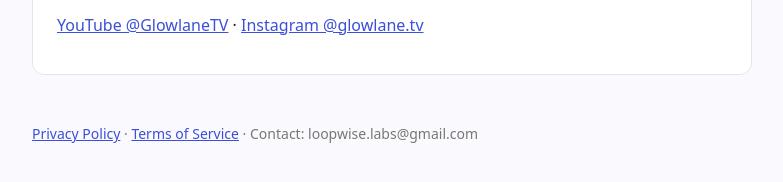
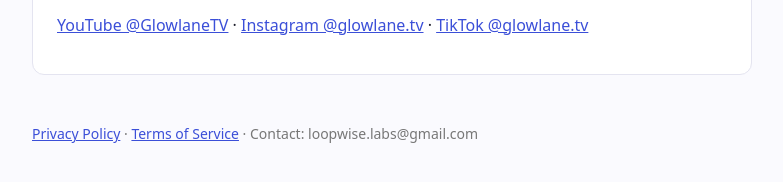
Before and after one commit to loopwiselabs-hq/loopwiselabs-hq.github.io, a plain HTML site: page index.html in a window 1280 px wide. Shown: the part 340-522 px from the top of the page, without its empty margins (248-1031 px from the left). Drawn offline with Linux system fonts and the light colour scheme.

Commit message:
Add TikTok developer site verification file and TikTok link
The signature file proves to TikTok for Developers that we own
https://loopwiselabs-hq.github.io/ (URL-prefix verification for the
Glowlane app's website, privacy and terms URLs). Also links the new
TikTok account @glowlane.tv next to YouTube and Instagram.

Co-Authored-By: Claude Opus 5.5 <noreply@anthropic.com>
Claude-Session: https://claude.ai/code/session_01PnFv7wyQiVLQ75bQwVCttX

```diff
--- a/index.html
+++ b/index.html
@@ -4,6 +4,6 @@
 <h1>Loopwise Labs</h1><p class="muted">Small, original digital products.</p>
 <div class="card"><img src="glowlane-logo.png" alt="Glowlane logo" width="96" height="96" style="border-radius:50%;float:right;margin-left:16px"><h2>Glowlane</h2>
 <p>Daily short videos where the audience plays along in the comments: comment <b>IN</b> to become a racer in tomorrow's Name Race, or guess the answer to the Daily Tangle puzzle. Every video is generated from our own code.</p>
-<p><a href="https://www.youtube.com/@GlowlaneTV">YouTube @GlowlaneTV</a> · <a href="https://www.instagram.com/glowlane.tv/">Instagram @glowlane.tv</a></p></div>
+<p><a href="https://www.youtube.com/@GlowlaneTV">YouTube @GlowlaneTV</a> · <a href="https://www.instagram.com/glowlane.tv/">Instagram @glowlane.tv</a> · <a href="https://www.tiktok.com/@glowlane.tv">TikTok @glowlane.tv</a></p></div>
 <footer><a href="privacy.html">Privacy Policy</a> · <a href="terms.html">Terms of Service</a> · Contact: loopwise.labs@gmail.com</footer>
 </body></html>
```
Also changed, not shown: tiktokmBfPcYuR50gxgFcMvMe8VHvyKqsIiHqM.txt (added).
